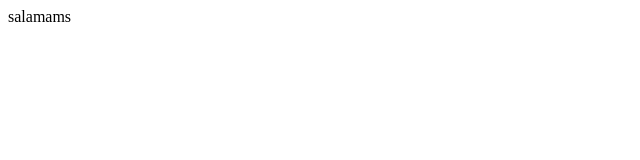
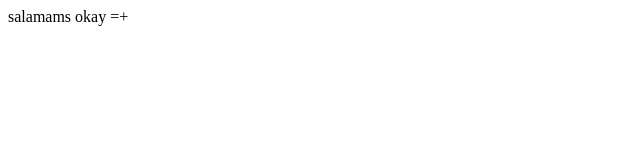
Before and after one commit to dacoderr/demo-repo, a plain HTML site: page index.html in a window 1280 px wide. Shown: the full height of the page, 0-640 px from the left. Drawn offline with Linux system fonts and the light colour scheme.

Commit message:
added okay

```diff
--- a/index.html
+++ b/index.html
@@ -7,6 +7,6 @@
     <title>Document</title>
 </head>
 <body>
-    salamams
-</body>
+    salamams okay
+</body>=+
 </html>
```
